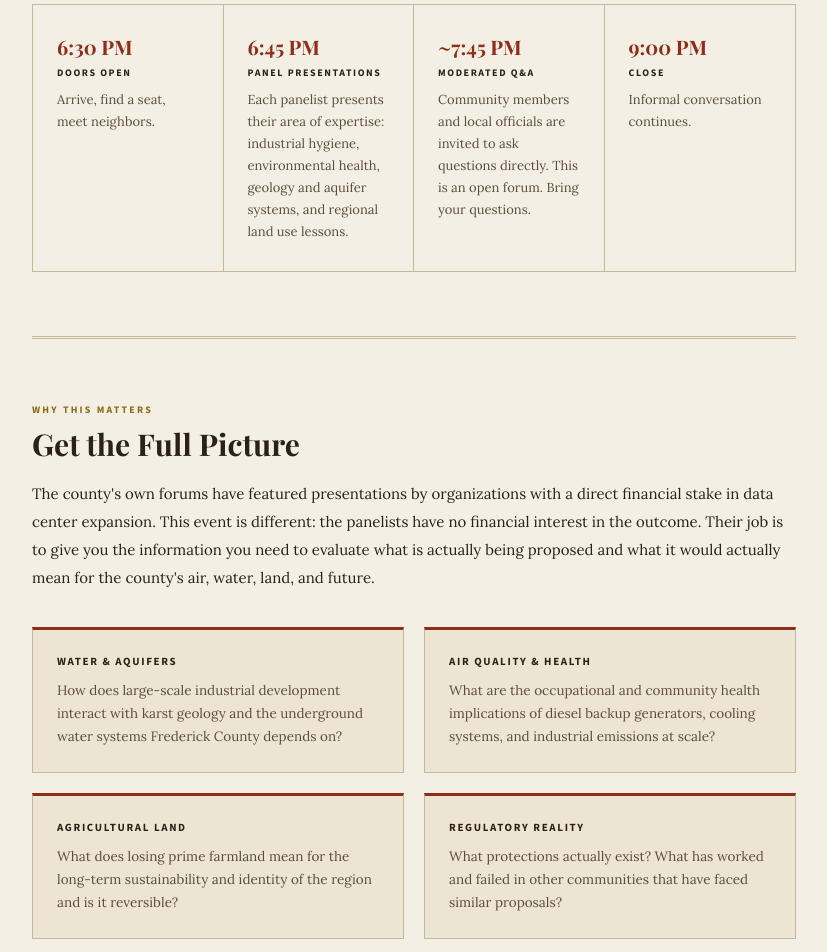
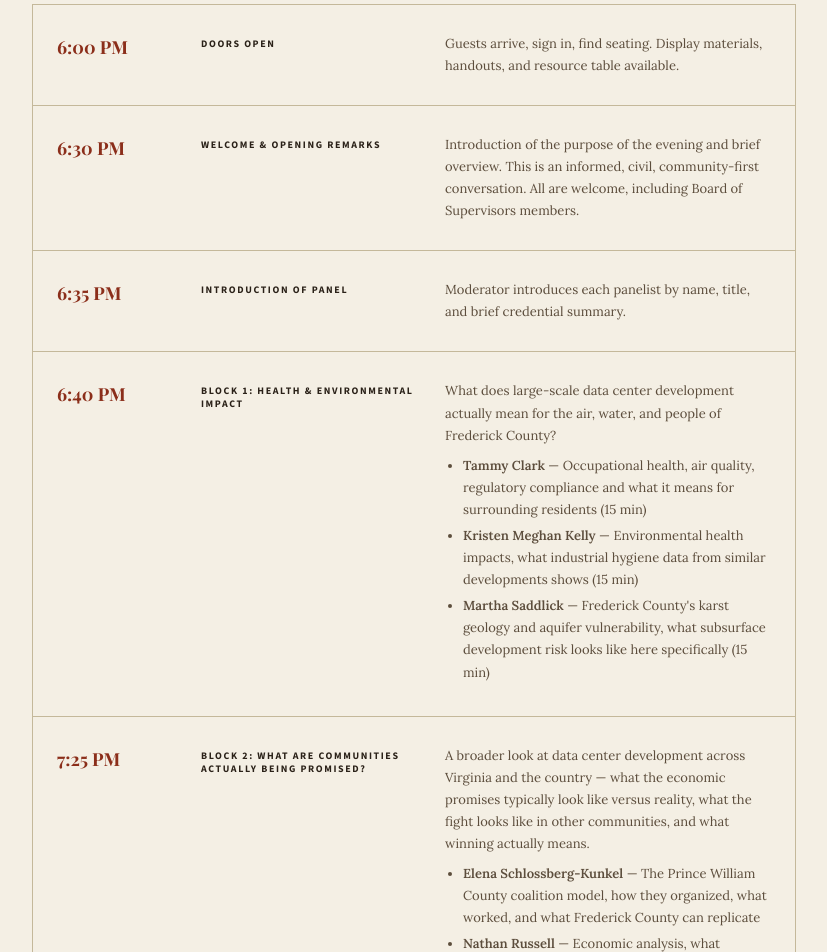
Before and after one commit to alexanderthethricegreatest/profrederick, a Next.js app: page /community-forum in a window 1280 px wide. Shown: the part 1580-2532 px from the top of the page, without its empty margins (226-1053 px from the left). Built offline with nearby package versions, Linux system fonts and the light colour scheme; a web font is replaced by a local one.

Commit message:
updated timeline

```diff
--- a/src/app/community-forum/page.js
+++ b/src/app/community-forum/page.js
@@ -290,24 +290,50 @@
           <h2 className={styles.sectionTitle}>An Evening of Informed Discussion</h2>
           <div className={styles.formatGrid}>
             <div className={styles.formatItem}>
-              <div className={styles.formatTime}>6:30 PM</div>
+              <div className={styles.formatTime}>6:00 PM</div>
               <div className={styles.formatLabel}>Doors Open</div>
-              <div className={styles.formatDesc}>Arrive, find a seat, meet neighbors.</div>
+              <div className={styles.formatDesc}>Guests arrive, sign in, find seating. Display materials, handouts, and resource table available.</div>
             </div>
             <div className={styles.formatItem}>
-              <div className={styles.formatTime}>6:45 PM</div>
-              <div className={styles.formatLabel}>Panel Presentations</div>
-              <div className={styles.formatDesc}>Each panelist presents their area of expertise: industrial hygiene, environmental health, geology and aquifer systems, and regional land use lessons.</div>
+              <div className={styles.formatTime}>6:30 PM</div>
+              <div className={styles.formatLabel}>Welcome &amp; Opening Remarks</div>
+              <div className={styles.formatDesc}>Introduction of the purpose of the evening and brief overview. This is an informed, civil, community-first conversation. All are welcome, including Board of Supervisors members.</div>
             </div>
             <div className={styles.formatItem}>
-              <div className={styles.formatTime}>~7:45 PM</div>
-              <div className={styles.formatLabel}>Moderated Q&amp;A</div>
-              <div className={styles.formatDesc}>Community members and local officials are invited to ask questions directly. This is an open forum. Bring your questions.</div>
+              <div className={styles.formatTime}>6:35 PM</div>
+              <div className={styles.formatLabel}>Introduction of Panel</div>
+              <div className={styles.formatDesc}>Moderator introduces each panelist by name, title, and brief credential summary.</div>
+            </div>
+            <div className={styles.formatItem}>
+              <div className={styles.formatTime}>6:40 PM</div>
+              <div className={styles.formatLabel}>Block 1: Health &amp; Environmental Impact</div>
+              <div className={styles.formatDesc}>What does large-scale data center development actually mean for the air, water, and people of Frederick County?
+                <ul className={styles.formatSpeakerList}>
+                  <li><strong>Tammy Clark</strong> — Occupational health, air quality, regulatory compliance and what it means for surrounding residents (15 min)</li>
+                  <li><strong>Kristen Meghan Kelly</strong> — Environmental health impacts, what industrial hygiene data from similar developments shows (15 min)</li>
+                  <li><strong>Martha Saddlick</strong> — Frederick County's karst geology and aquifer vulnerability, what subsurface development risk looks like here specifically (15 min)</li>
+                </ul>
+              </div>
+            </div>
+            <div className={styles.formatItem}>
+              <div className={styles.formatTime}>7:25 PM</div>
+              <div className={styles.formatLabel}>Block 2: What Are Communities Actually Being Promised?</div>
+              <div className={styles.formatDesc}>A broader look at data center development across Virginia and the country — what the economic promises typically look like versus reality, what the fight looks like in other communities, and what winning actually means.
+                <ul className={styles.formatSpeakerList}>
+                  <li><strong>Elena Schlossberg-Kunkel</strong> — The Prince William County coalition model, how they organized, what worked, and what Frederick County can replicate</li>
+                  <li><strong>Nathan Russell</strong> — Economic analysis, what counties are actually promised versus what they receive, and the public finance reality behind the data centers or higher taxes argument</li>
+                </ul>
+              </div>
+            </div>
+            <div className={styles.formatItem}>
+              <div className={styles.formatTime}>7:45 PM</div>
+              <div className={styles.formatLabel}>Moderated Q&amp;A — Community Open Mic</div>
+              <div className={styles.formatDesc}>Frederick County residents ask questions — 1 minute each. Moderated to ensure all voices are heard. Open mic through 9:00 PM.</div>
             </div>
             <div className={styles.formatItem}>
               <div className={styles.formatTime}>9:00 PM</div>
-              <div className={styles.formatLabel}>Close</div>
-              <div className={styles.formatDesc}>Informal conversation continues.</div>
+              <div className={styles.formatLabel}>Adjourn</div>
+              <div className={styles.formatDesc}>Panel available for informal conversation. Resource table remains open. Media availability if applicable.</div>
             </div>
           </div>
         </div>
--- a/src/styles/community-forum.module.css
+++ b/src/styles/community-forum.module.css
@@ -159,28 +159,35 @@
 
 /* ── Format Grid ─────────────────────────── */
 .formatGrid {
-  display: grid; grid-template-columns: repeat(4, 1fr);
+  display: grid; grid-template-columns: 1fr;
   gap: 0; border: 1px solid var(--rule); margin-top: 32px;
 }
 .formatItem {
   padding: 28px 24px;
-  border-right: 1px solid var(--rule);
+  border-bottom: 1px solid var(--rule);
+  display: grid; grid-template-columns: 120px 220px 1fr;
+  gap: 0 24px; align-items: start;
 }
-.formatItem:last-child { border-right: none; }
+.formatItem:last-child { border-bottom: none; }
 .formatTime {
   font-family: 'Playfair Display', serif;
-  font-size: 20px; font-weight: 700; color: var(--barn);
-  margin-bottom: 6px;
+  font-size: 18px; font-weight: 700; color: var(--barn);
+  padding-top: 2px;
 }
 .formatLabel {
   font-size: 10px; font-weight: 700; letter-spacing: .16em;
   text-transform: uppercase; color: var(--ink);
-  margin-bottom: 10px;
+  padding-top: 4px;
 }
 .formatDesc {
   font-family: 'Lora', serif;
   font-size: 13px; line-height: 1.7; color: var(--ink-3);
 }
+.formatSpeakerList {
+  margin: 8px 0 0 0; padding-left: 18px;
+  font-size: 13px; line-height: 1.7;
+}
+.formatSpeakerList li { margin-bottom: 4px; }
 
 /* ── Topic Grid ──────────────────────────── */
 .topicGrid {
@@ -332,15 +339,9 @@
   .pageMain { padding: 40px 24px 60px; }
   .sectionTitle { font-size: 24px; }
   .cardGrid { grid-template-columns: 1fr; }
-  .formatGrid { grid-template-columns: 1fr 1fr; }
-  .formatItem { border-right: none; border-bottom: 1px solid var(--rule); }
-  .formatItem:last-child { border-bottom: none; }
+  .formatItem { grid-template-columns: 1fr; gap: 4px; }
   .topicGrid { grid-template-columns: 1fr; }
   .pageCta { flex-direction: column; text-align: center; }
   .rsvpRow { grid-template-columns: 1fr; }
   .rsvpBtn { align-self: stretch; text-align: center; }
 }
-
-@media (max-width: 480px) {
-  .formatGrid { grid-template-columns: 1fr; }
-}
```
